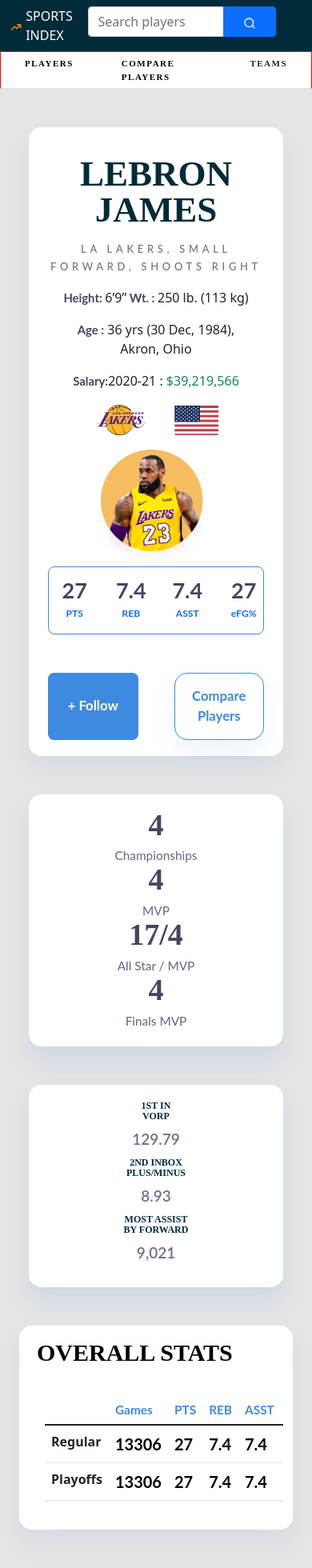
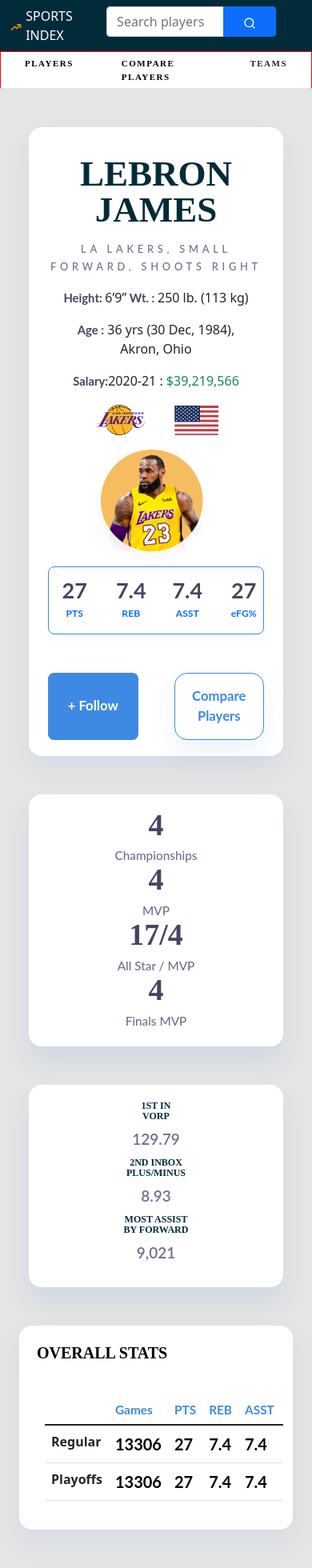
Before and after one commit to ArcticDevs/Sports-dex, a React (Create React App) app: page / in a window 390 px wide. Shown: the top 1960 px of the page at 80% size. Built offline with nearby package versions, Linux system fonts and the light colour scheme.

Commit message:
Header responsive

```diff
--- a/src/components/header.jsx
+++ b/src/components/header.jsx
@@ -15,26 +15,27 @@
                 &nbsp;
                 <span>SPORTS INDEX</span>
               </div>
-          <div className="col-8 col-md-6">
+              <div className="col-8 col-md-6 ml-2">
                 <div className="input-group nav-search">
                   <input
                     type="text"
-                className="form-control"
+                    className={`form-control ${styles.headerInput}`}
                     placeholder="Search players "
                     aria-describedby="basic-addon2"
                   />
-              <button className="btn btn-primary input-group-text px-4" id="basic-addon2">
-                <FiSearch className={styles.icon}/>
+                  <button
+                    className="btn btn-primary input-group-text px-4"
+                    id="basic-addon2"
+                  >
+                    <FiSearch className={styles.icon} />
                   </button>
                 </div>
               </div>
             </div>
           </div>
         </div>
-
-
       </>
-    )
+    );
 }
 
 export default Header
--- a/src/components/hero2.jsx
+++ b/src/components/hero2.jsx
@@ -5,23 +5,22 @@
         <>
             <div className="container mt-5 mb-5">
                 <div className="row">
-                    <div className="col-lg-6 col-md-6 col-sm-12">
+                    <div className="col-lg-6 col-md-6 col-sm-12 col-xs-12">
                         <div className={styles.container}>
                             <div className="row text-center">
-                                <div className="col-lg-3 col-md-6 col-sm-12">
+                                <div className="col-lg-3 col-md-3 col-sm-3 col-xs-3">
                                     <h2 className={styles.text}>4</h2>
                                     <div className={styles.text2}>Championships</div>
-
                                 </div>
-                                <div className="col-lg-3 col-md-6 col-sm-12">
+                                <div className="col-lg-3 col-md-3 col-sm-3 col-xs-3">
                                     <h2 className={styles.text}>4</h2>
                                     <div className={styles.text2}>MVP</div>
                                 </div>
-                                <div className="col-lg-3 col-md-6 col-sm-12">
+                                <div className="col-lg-3 col-md-3 col-sm-3 col-xs-3">
                                     <h2 className={styles.text}>17/4</h2>
                                     <div className={styles.text2}>All Star / MVP</div>
                                 </div>
-                                <div className="col-lg-3 col-md-6 col-sm-12">
+                                <div className="col-lg-3 col-md-3 col-sm-3 col-xs-3">
                                     <h2 className={styles.text}>4</h2>
                                     <div className={styles.text2}>Finals MVP</div>
                                 </div>
--- a/src/styles/header.module.css
+++ b/src/styles/header.module.css
@@ -8,3 +8,9 @@
   size:1em;
   color:#E08B0A;
 }
+
+@media only screen and (max-width: 768px) {
+  .headerInput{
+    margin-left: 10%;
+  }
+}
--- a/src/styles/hero3.module.css
+++ b/src/styles/hero3.module.css
@@ -14,6 +14,21 @@
     color: #000000;
     text-transform: uppercase;
 }
+
+@media (max-width: 768px) {
+  .heading{
+    font-family: Bebas Neue;
+    font-style: normal;
+    /* font-weight: 600; */
+    font-size: 20px;
+    /* line-height: 48px; */
+    /* identical to box height */
+    color: #000000;
+    text-transform: uppercase;
+  }
+}
+
+
 .title{
     font-family: Lato;
 font-style: normal;
@@ -39,9 +54,3 @@
     overflow: auto;
     padding: 20px;
 }
-
-@media(max-width:992px){
-    .heading{
-        font-size: 30px;
-    }
-}
```
Lines whose indentation alone changed are shown as unchanged.
